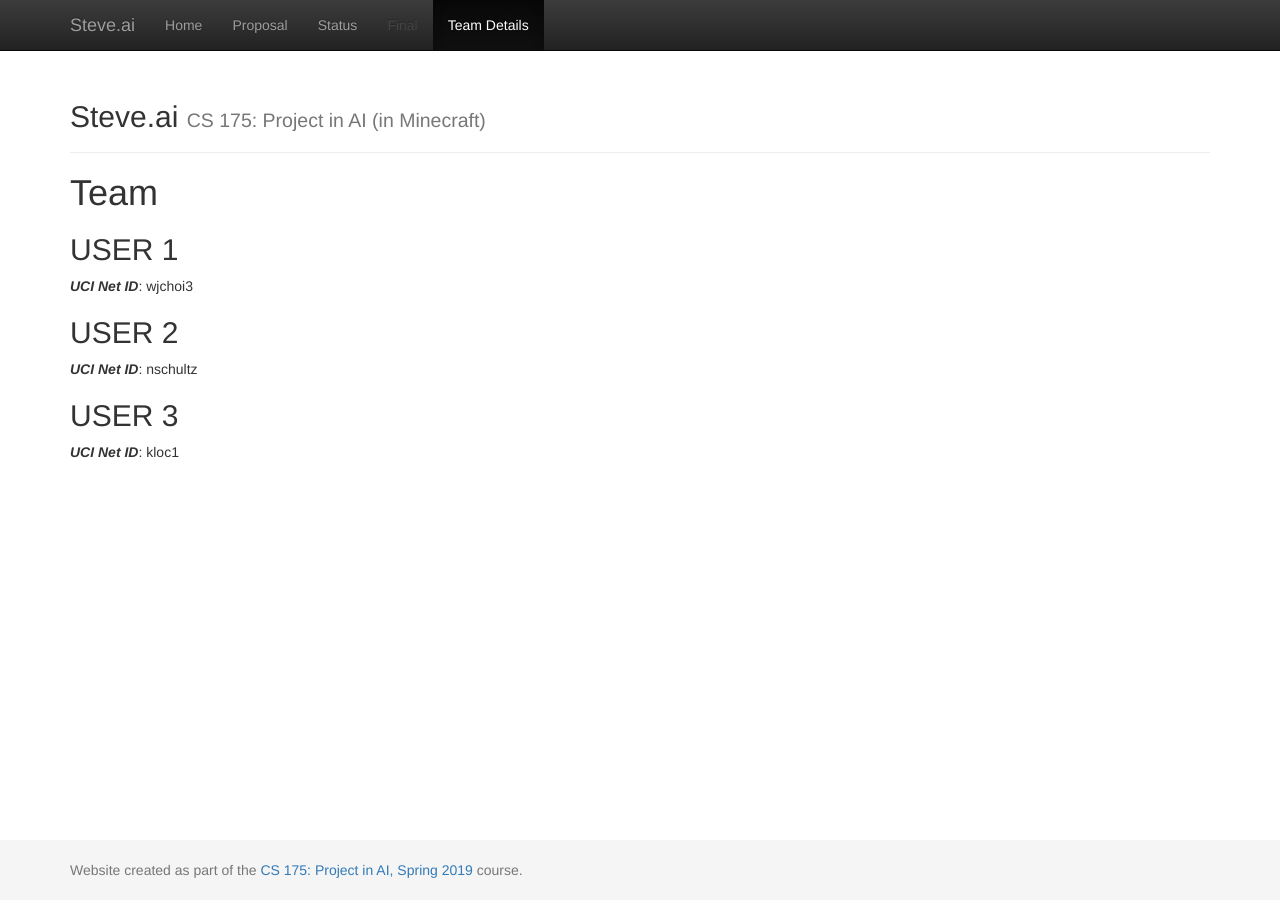
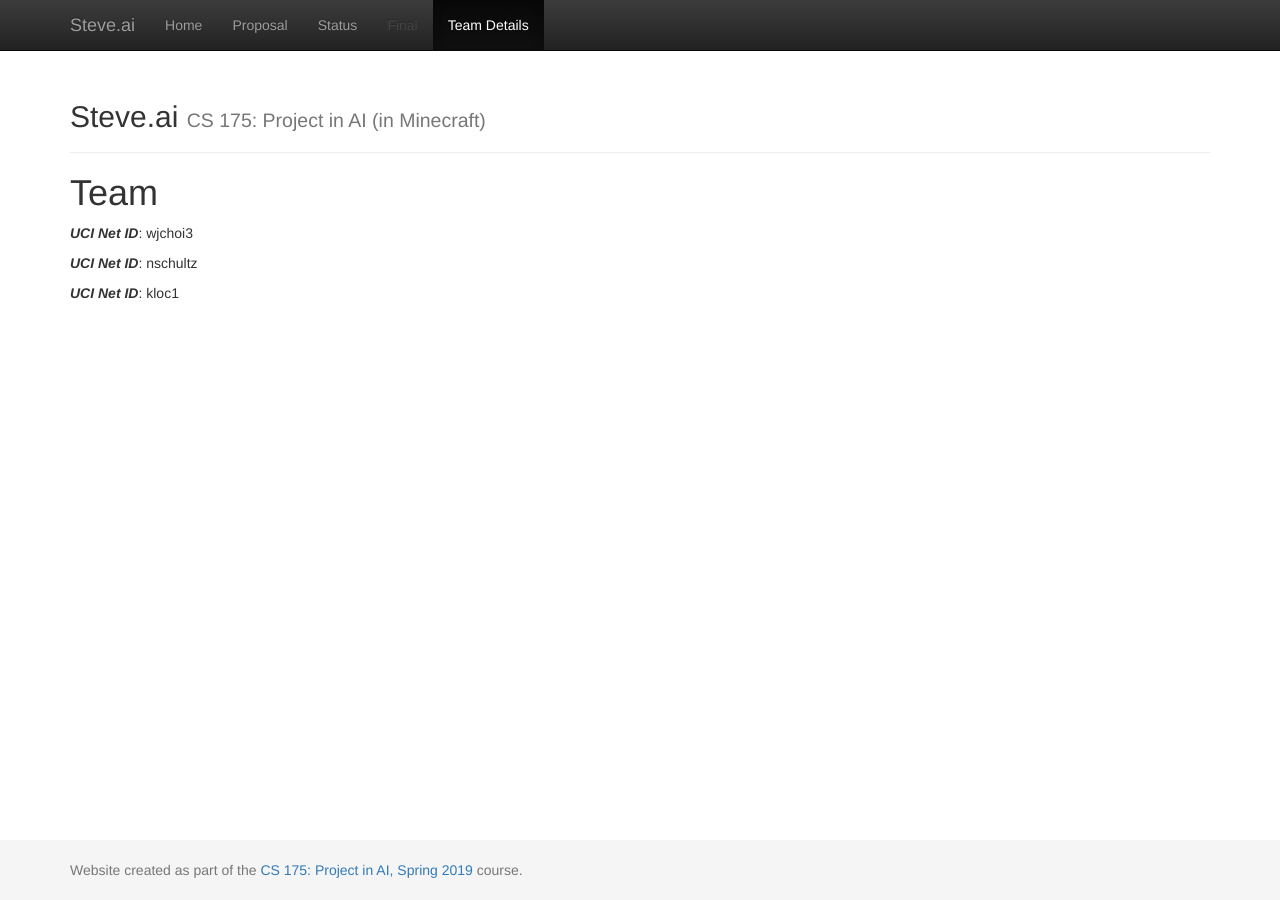
Before and after one commit to JahnChoi/steve.ai, a Jekyll site: the page built from docs/team.md, in a window 1280 px wide. Built offline with Jekyll 4.4.1, drawn with Linux system fonts in a browser that asks for light colours.

Commit message:
basic website updates

```diff
--- a/docs/team.md
+++ b/docs/team.md
@@ -6,11 +6,8 @@ title:  Team
 # {{ page.title }}
 
 
-## USER 1
 ***UCI Net ID***: wjchoi3
 
-## USER 2
 ***UCI Net ID***: nschultz
 
-## USER 3
 ***UCI Net ID***: kloc1
```
Also changed, not shown: docs/index.md (+1 -1 lines).
